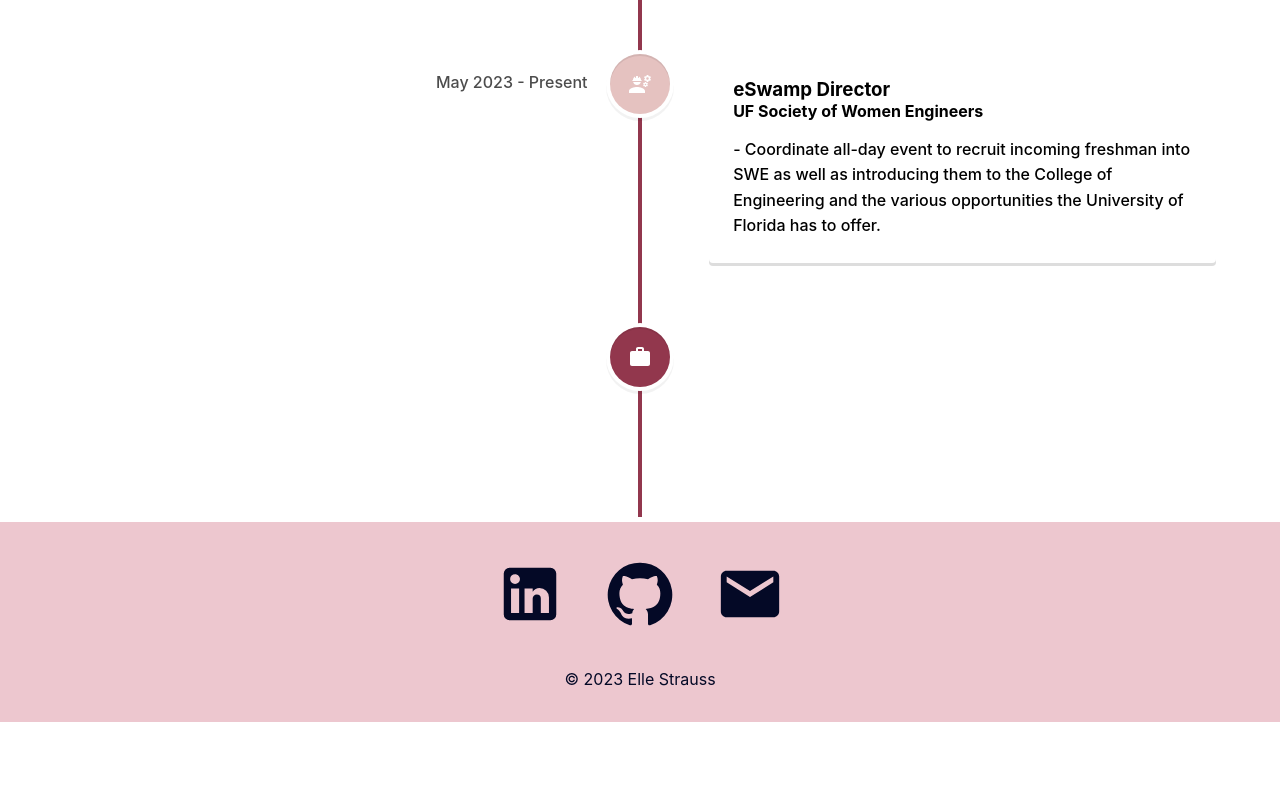
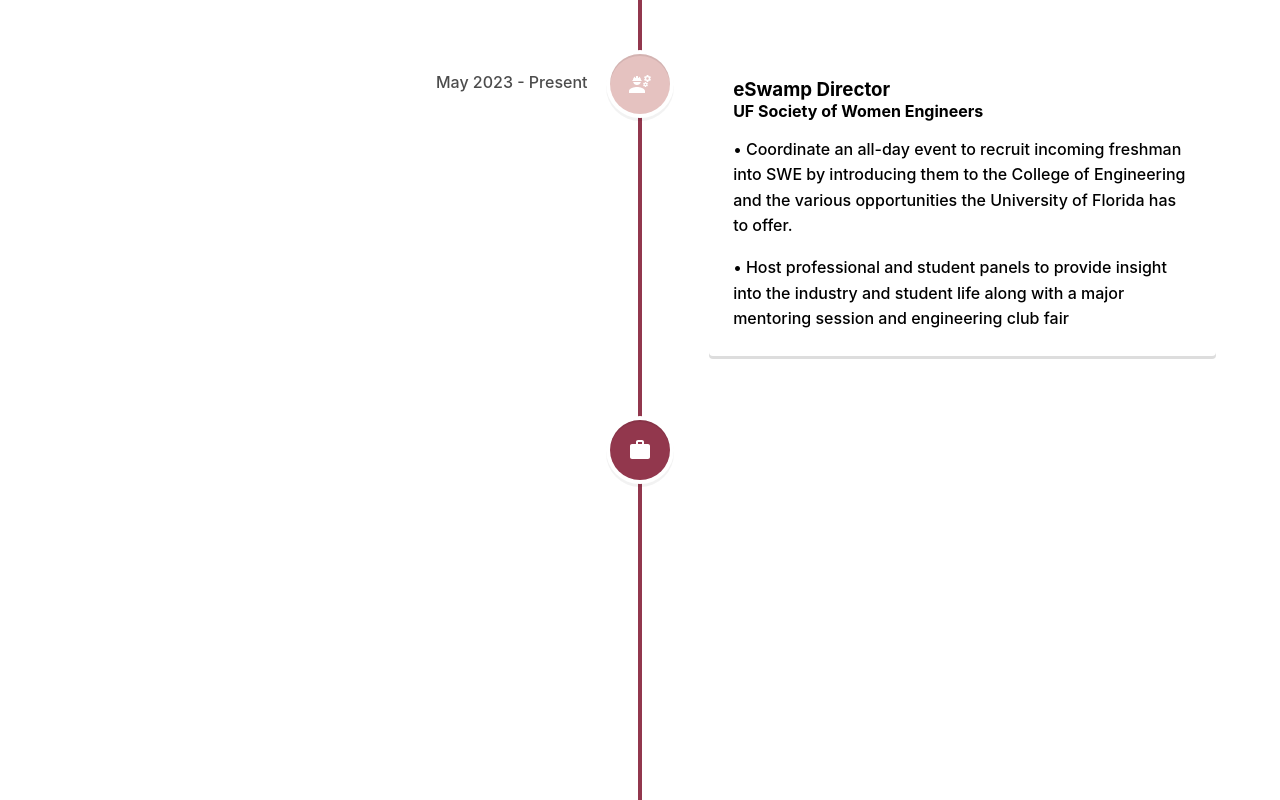
Before and after one commit to eStrau/wisceReact, a React (Create React App) app: page /wisceReact/experience in a window 1280 px wide. Shown: the part 280-1080 px from the top of the page. Before the commit the page ends 1002 px from the top, so only its background shows below. Built offline with nearby package versions, Linux system fonts and the light colour scheme.

Commit message:
fixes to experiences

```diff
--- a/src/components/pages/Experience.js
+++ b/src/components/pages/Experience.js
@@ -38,8 +38,9 @@
           <h4 className="vertical-timeline-element-subtitle">
             UF Society of Women Engineers
           </h4>
-          <p> - Coordinate all-day event to recruit incoming freshman into SWE as well as introducing them to the College of Engineering and the various opportunities the University of Florida has to offer.</p>
-          {/* <p> - add more later</p> */}
+          <p> • Coordinate an all-day event to recruit incoming freshman into SWE by introducing them to the College of Engineering and the various opportunities the University of Florida has to offer.</p>
+          <p> •	Host professional and student panels to provide insight into the industry and student life along with a major mentoring session and engineering club fair</p>
+          {/* <p> </p> */}
         </VerticalTimelineElement>
         <VerticalTimelineElement
           className="vertical-timeline-element--work"
@@ -53,7 +54,10 @@
           <h4 className="vertical-timeline-element-subtitle">
             Girls Who Code | Summer Immersion Program
           </h4>
-          <p> - Assisted students with Game Design focused projects that used p5.js</p>
+          <p> • Assisted students with Game Design focused projects that used p5.js</p>
+          <p> •	Lead and facilitate breakout groups, which includes an advisory of 10-12 students each day to build culture and connection during the program</p>
+          <p> •	Support students in class through teaching mini lessons, demonstrations, and answering questions</p>
+          <p> • Co-hosting Students Hours to assist with project questions and debugging and be actively engaging through discord to provide further support</p>
         </VerticalTimelineElement>
         {/* <VerticalTimelineElement
           className="vertical-timeline-element--work"
```
